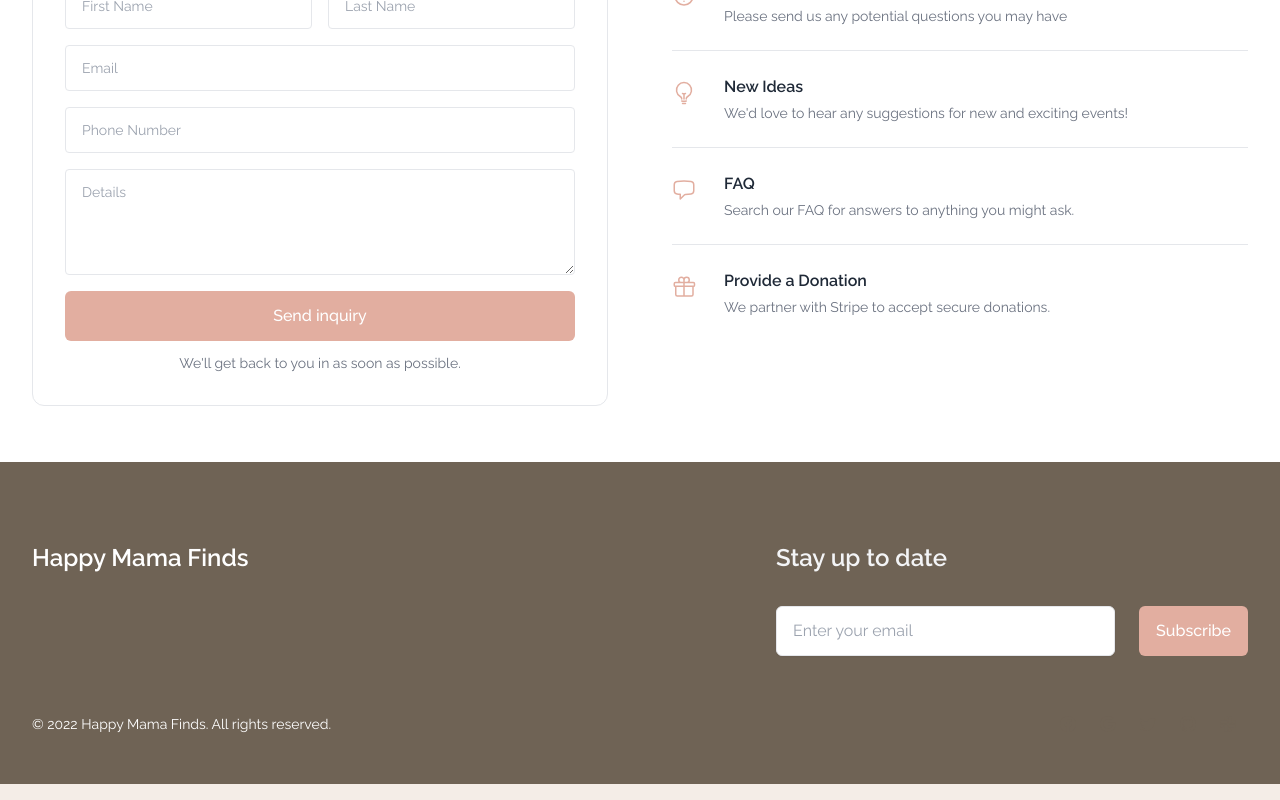
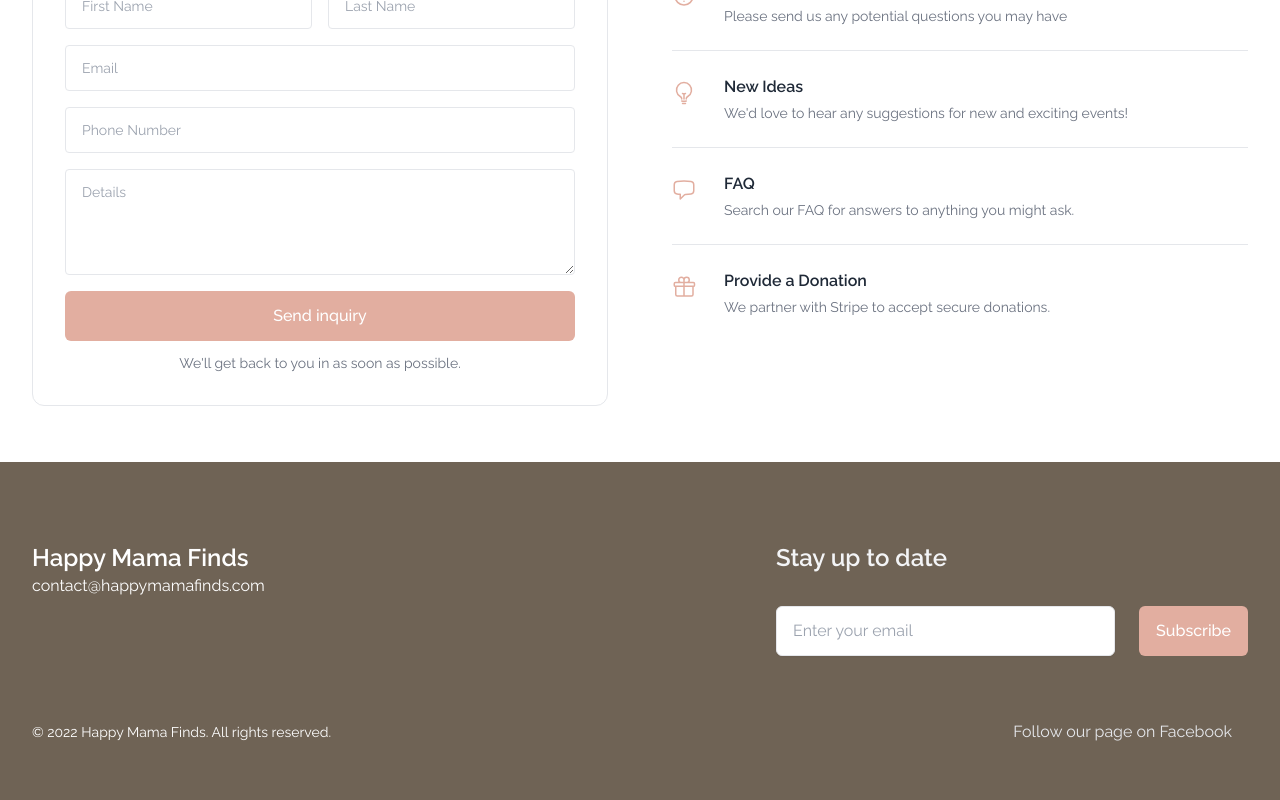
Before and after one commit to j0pine4/happy-mama-finds, a Nuxt app: page / in a window 1280 px wide. Shown: the part 4154-4954 px from the top of the page. Built offline with nearby package versions, Linux system fonts and the light colour scheme.

Commit message:
Donation page

```diff
--- a/components/LandingPage/ContactSection.vue
+++ b/components/LandingPage/ContactSection.vue
@@ -98,7 +98,7 @@
         <!-- End Icon Block -->
 
         <!-- Icon Block -->
-        <div class=" flex gap-x-7 py-6">
+        <div class=" flex gap-x-7 py-6" @click="handleDonation">
           <GiftIcon class="flex-shrink-0 w-6 h-6 mt-1.5 stroke-primary"></GiftIcon>
           <div class="cursor-pointer">
             <h3 class="font-semibold text-gray-800 dark:text-gray-200">Provide a Donation</h3>
@@ -127,5 +127,10 @@
   )
   const isSubmitted = ref(false)
 
+  const handleDonation = async () => {
+      const { data } = await useFetch('/api/donate')
+      await navigateTo(data.value?.url, {external: true, })
+  }
+
 
 </script>
--- a/components/LandingPage/FooterSection.vue
+++ b/components/LandingPage/FooterSection.vue
@@ -5,6 +5,7 @@
     <div class="grid grid-cols-2 md:grid-cols-4 lg:grid-cols-5 gap-6">
       <div class="col-span-full lg:col-span-1">
         <a class="flex-none text-2xl font-semibold text-white" href="#" aria-label="Brand">Happy Mama Finds</a>
+        <p class="text-white">contact@happymamafinds.com</p>
       </div>
       <!-- End Col -->
 
@@ -47,30 +48,8 @@
 
       <!-- Social Brands -->
       <div>
-        <a class="inline-flex justify-center items-center gap-x-3.5 w-10 h-10 text-center text-gray-200 hover:bg-white/[.1] rounded-md focus:outline-none focus:ring-2 focus:ring-primary focus:ring-offset-2 focus:ring-offset-gray-900 transition" href="#">
-          <svg class="w-4 h-4" xmlns="http://www.w3.org/2000/svg" width="16" height="16" fill="currentColor" viewBox="0 0 16 16">
-            <path d="M16 8.049c0-4.446-3.582-8.05-8-8.05C3.58 0-.002 3.603-.002 8.05c0 4.017 2.926 7.347 6.75 7.951v-5.625h-2.03V8.05H6.75V6.275c0-2.017 1.195-3.131 3.022-3.131.876 0 1.791.157 1.791.157v1.98h-1.009c-.993 0-1.303.621-1.303 1.258v1.51h2.218l-.354 2.326H9.25V16c3.824-.604 6.75-3.934 6.75-7.951z"/>
-          </svg>
-        </a>
-        <a class="inline-flex justify-center items-center gap-x-3.5 w-10 h-10 text-center text-gray-200 hover:bg-white/[.1] rounded-md focus:outline-none focus:ring-2 focus:ring-primary focus:ring-offset-2 focus:ring-offset-gray-900 transition" href="#">
-          <svg class="w-4 h-4" xmlns="http://www.w3.org/2000/svg" width="16" height="16" fill="currentColor" viewBox="0 0 16 16">
-            <path d="M15.545 6.558a9.42 9.42 0 0 1 .139 1.626c0 2.434-.87 4.492-2.384 5.885h.002C11.978 15.292 10.158 16 8 16A8 8 0 1 1 8 0a7.689 7.689 0 0 1 5.352 2.082l-2.284 2.284A4.347 4.347 0 0 0 8 3.166c-2.087 0-3.86 1.408-4.492 3.304a4.792 4.792 0 0 0 0 3.063h.003c.635 1.893 2.405 3.301 4.492 3.301 1.078 0 2.004-.276 2.722-.764h-.003a3.702 3.702 0 0 0 1.599-2.431H8v-3.08h7.545z"/>
-          </svg>
-        </a>
-        <a class="inline-flex justify-center items-center gap-x-3.5 w-10 h-10 text-center text-gray-200 hover:bg-white/[.1] rounded-md focus:outline-none focus:ring-2 focus:ring-primary focus:ring-offset-2 focus:ring-offset-gray-900 transition" href="#">
-          <svg class="w-4 h-4" xmlns="http://www.w3.org/2000/svg" width="16" height="16" fill="currentColor" viewBox="0 0 16 16">
-            <path d="M5.026 15c6.038 0 9.341-5.003 9.341-9.334 0-.14 0-.282-.006-.422A6.685 6.685 0 0 0 16 3.542a6.658 6.658 0 0 1-1.889.518 3.301 3.301 0 0 0 1.447-1.817 6.533 6.533 0 0 1-2.087.793A3.286 3.286 0 0 0 7.875 6.03a9.325 9.325 0 0 1-6.767-3.429 3.289 3.289 0 0 0 1.018 4.382A3.323 3.323 0 0 1 .64 6.575v.045a3.288 3.288 0 0 0 2.632 3.218 3.203 3.203 0 0 1-.865.115 3.23 3.23 0 0 1-.614-.057 3.283 3.283 0 0 0 3.067 2.277A6.588 6.588 0 0 1 .78 13.58a6.32 6.32 0 0 1-.78-.045A9.344 9.344 0 0 0 5.026 15z"/>
-          </svg>
-        </a>
-        <a class="inline-flex justify-center items-center gap-x-3.5 w-10 h-10 text-center text-gray-200 hover:bg-white/[.1] rounded-md focus:outline-none focus:ring-2 focus:ring-primary focus:ring-offset-2 focus:ring-offset-gray-900 transition" href="#">
-          <svg class="w-4 h-4" xmlns="http://www.w3.org/2000/svg" width="16" height="16" fill="currentColor" viewBox="0 0 16 16">
-            <path d="M8 0C3.58 0 0 3.58 0 8c0 3.54 2.29 6.53 5.47 7.59.4.07.55-.17.55-.38 0-.19-.01-.82-.01-1.49-2.01.37-2.53-.49-2.69-.94-.09-.23-.48-.94-.82-1.13-.28-.15-.68-.52-.01-.53.63-.01 1.08.58 1.23.82.72 1.21 1.87.87 2.33.66.07-.52.28-.87.51-1.07-1.78-.2-3.64-.89-3.64-3.95 0-.87.31-1.59.82-2.15-.08-.2-.36-1.02.08-2.12 0 0 .67-.21 2.2.82.64-.18 1.32-.27 2-.27.68 0 1.36.09 2 .27 1.53-1.04 2.2-.82 2.2-.82.44 1.1.16 1.92.08 2.12.51.56.82 1.27.82 2.15 0 3.07-1.87 3.75-3.65 3.95.29.25.54.73.54 1.48 0 1.07-.01 1.93-.01 2.2 0 .21.15.46.55.38A8.012 8.012 0 0 0 16 8c0-4.42-3.58-8-8-8z"/>
-          </svg>
-        </a>
-        <a class="inline-flex justify-center items-center gap-x-3.5 w-10 h-10 text-center text-gray-200 hover:bg-white/[.1] rounded-md focus:outline-none focus:ring-2 focus:ring-primary focus:ring-offset-2 focus:ring-offset-gray-900 transition" href="#">
-          <svg class="w-4 h-4" xmlns="http://www.w3.org/2000/svg" width="16" height="16" fill="currentColor" viewBox="0 0 16 16">
-            <path d="M3.362 10.11c0 .926-.756 1.681-1.681 1.681S0 11.036 0 10.111C0 9.186.756 8.43 1.68 8.43h1.682v1.68zm.846 0c0-.924.756-1.68 1.681-1.68s1.681.756 1.681 1.68v4.21c0 .924-.756 1.68-1.68 1.68a1.685 1.685 0 0 1-1.682-1.68v-4.21zM5.89 3.362c-.926 0-1.682-.756-1.682-1.681S4.964 0 5.89 0s1.68.756 1.68 1.68v1.682H5.89zm0 .846c.924 0 1.68.756 1.68 1.681S6.814 7.57 5.89 7.57H1.68C.757 7.57 0 6.814 0 5.89c0-.926.756-1.682 1.68-1.682h4.21zm6.749 1.682c0-.926.755-1.682 1.68-1.682.925 0 1.681.756 1.681 1.681s-.756 1.681-1.68 1.681h-1.681V5.89zm-.848 0c0 .924-.755 1.68-1.68 1.68A1.685 1.685 0 0 1 8.43 5.89V1.68C8.43.757 9.186 0 10.11 0c.926 0 1.681.756 1.681 1.68v4.21zm-1.681 6.748c.926 0 1.682.756 1.682 1.681S11.036 16 10.11 16s-1.681-.756-1.681-1.68v-1.682h1.68zm0-.847c-.924 0-1.68-.755-1.68-1.68 0-.925.756-1.681 1.68-1.681h4.21c.924 0 1.68.756 1.68 1.68 0 .926-.756 1.681-1.68 1.681h-4.21z"/>
-          </svg>
+        <a class=" p-4 inline-flex justify-center items-center gap-x-3.5 text-center text-gray-200 hover:bg-white/[.1] rounded-md focus:outline-none focus:ring-2 focus:ring-primary focus:ring-offset-2 focus:ring-offset-gray-900 transition" target="_blank" href="https://www.facebook.com/profile.php?id=100087238977967">
+          Follow our page on Facebook
         </a>
       </div>
       <!-- End Social Brands -->
```
Also changed, not shown: 1 other file (tests, documents, lock files or other folders).
